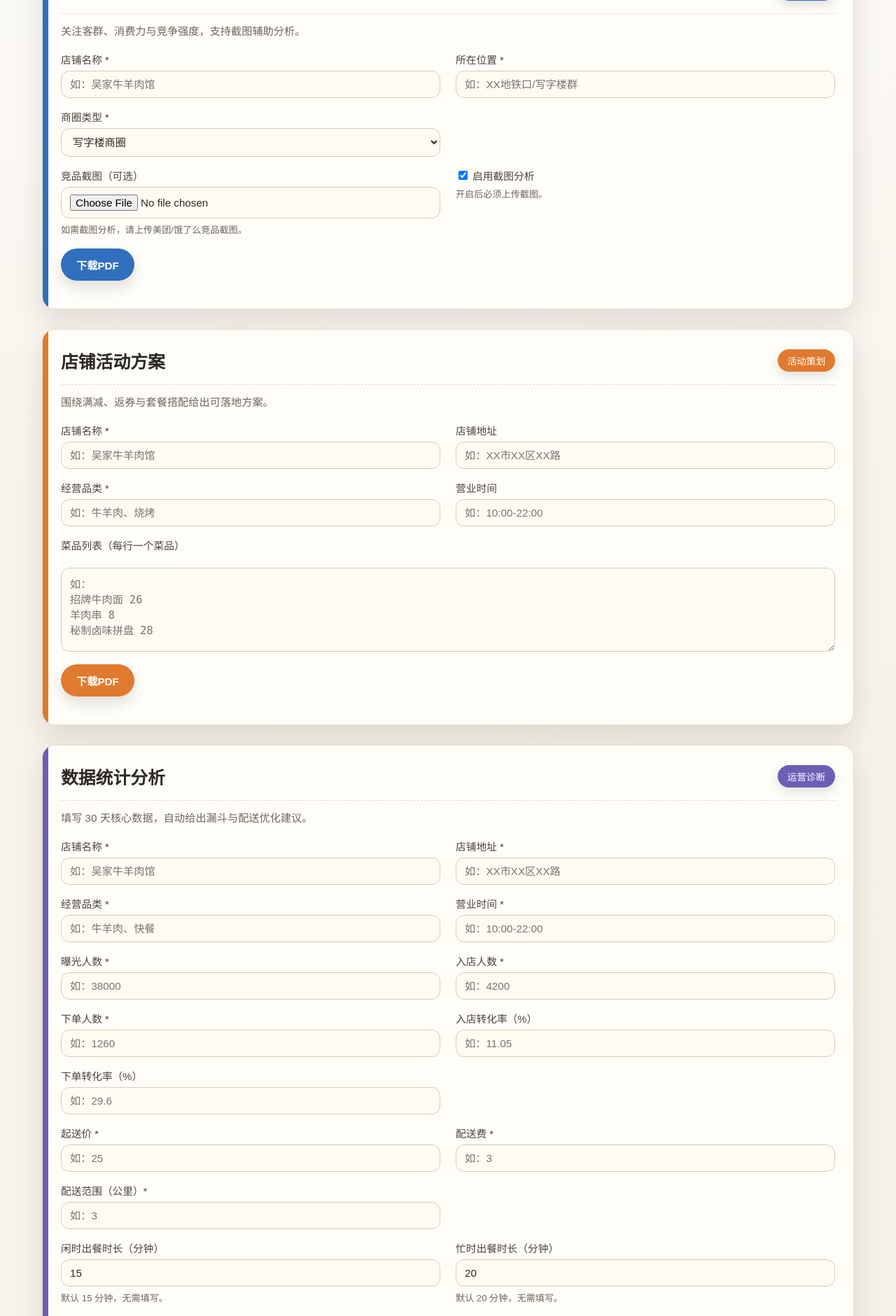
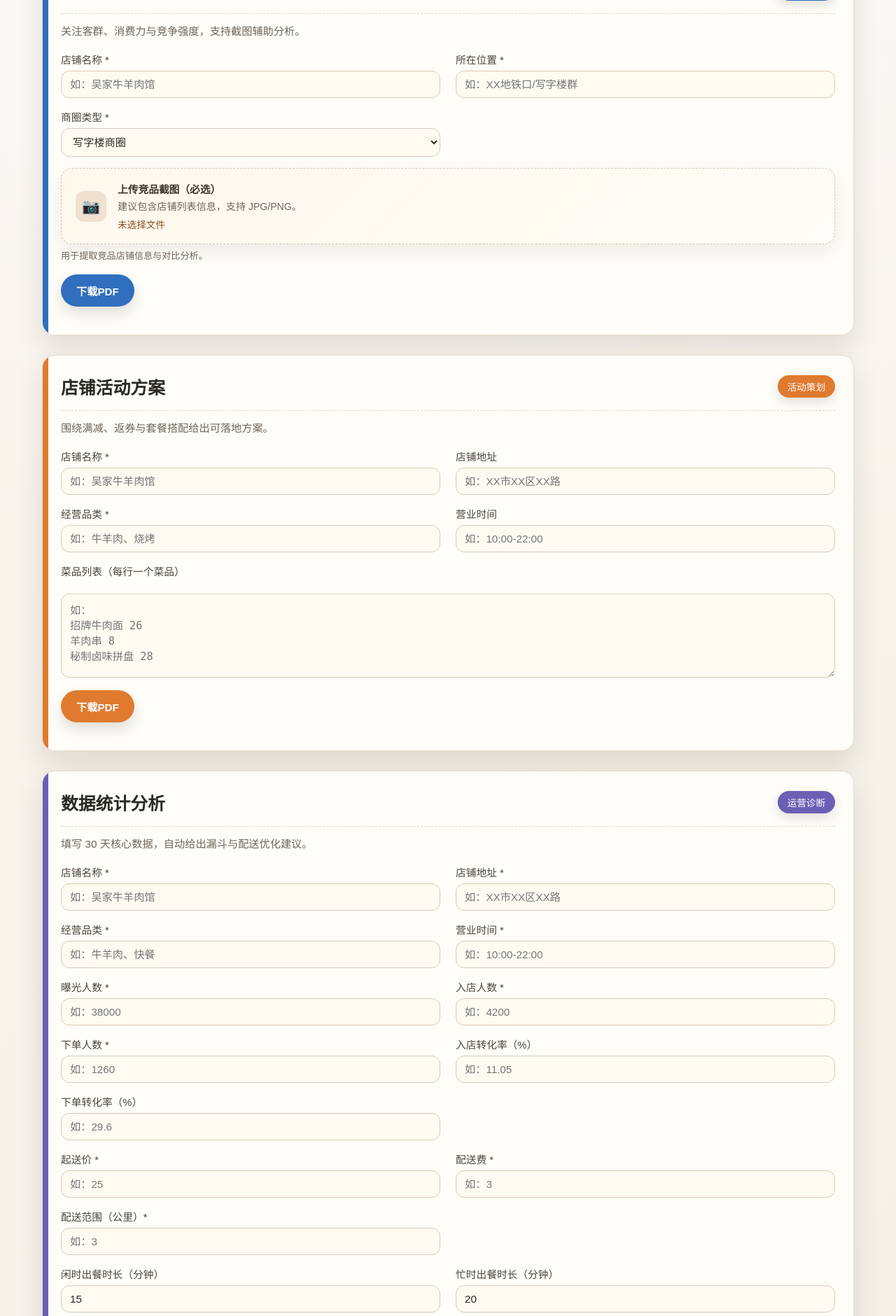
Before and after one commit to tuosir90/sijiantaoxinban-xiazai, a Python web app: template backend/app/templates/unified-ui.html in a window 1280 px wide. Shown: the part 967-2847 px from the top of the page at 70% size. Run offline with Jinja, Linux system fonts and the light colour scheme; the template is opened without the code that fills it, so the values that code supplies are empty.

Commit message:
商圈截图必选并美化上传区域

```diff
--- a/backend/app/templates/unified-ui.html
+++ b/backend/app/templates/unified-ui.html
@@ -208,6 +208,68 @@
       cursor: pointer;
     }
 
+    .upload-section {
+      margin-top: 16px;
+    }
+
+    .upload-input {
+      position: absolute;
+      width: 1px;
+      height: 1px;
+      padding: 0;
+      margin: -1px;
+      overflow: hidden;
+      clip: rect(0, 0, 0, 0);
+      border: 0;
+    }
+
+    .upload-card {
+      display: flex;
+      align-items: center;
+      gap: 16px;
+      padding: 18px 20px;
+      border-radius: 16px;
+      border: 1.5px dashed #d7c8b3;
+      background: linear-gradient(135deg, rgba(255, 248, 236, 0.95), rgba(255, 252, 246, 0.9));
+      box-shadow: 0 10px 24px rgba(32, 24, 16, 0.08);
+      cursor: pointer;
+      transition: border 0.2s ease, box-shadow 0.2s ease, transform 0.2s ease;
+    }
+
+    .upload-card:hover {
+      border-color: #b07a4a;
+      box-shadow: 0 14px 30px rgba(32, 24, 16, 0.14);
+      transform: translateY(-1px);
+    }
+
+    .upload-icon {
+      width: 44px;
+      height: 44px;
+      border-radius: 12px;
+      background: rgba(155, 91, 42, 0.15);
+      display: grid;
+      place-items: center;
+      color: #8a4b1f;
+      font-size: 1.3rem;
+    }
+
+    .upload-title {
+      font-weight: 600;
+      margin-bottom: 4px;
+      color: #3d352b;
+    }
+
+    .upload-desc {
+      font-size: 0.88rem;
+      color: var(--muted);
+    }
+
+    .upload-filename {
+      margin-top: 6px;
+      font-size: 0.85rem;
+      color: #8a4b1f;
+    }
+
     .range-wrap {
       display: flex;
       flex-direction: column;
@@ -396,19 +458,17 @@
         </div>
       </div>
 
-      <div class="field-grid" style="margin-top:16px;">
-        <div>
-          <label for="market-screenshot">竞品截图（可选）</label>
-          <input id="market-screenshot" name="screenshot" type="file" accept="image/*" />
-          <div class="hint">如需截图分析，请上传美团/饿了么竞品截图。</div>
-        </div>
-        <div>
-          <label>
-            <input id="market-enableScreenshot" name="enableScreenshotAnalysis" type="checkbox" checked />
-            启用截图分析
-          </label>
-          <div class="hint">开启后必须上传截图。</div>
-        </div>
+      <div class="upload-section">
+        <input id="market-screenshot" class="upload-input" name="screenshot" type="file" accept="image/*" required />
+        <label class="upload-card" for="market-screenshot">
+          <div class="upload-icon">📷</div>
+          <div>
+            <div class="upload-title">上传竞品截图（必选）</div>
+            <div class="upload-desc">建议包含店铺列表信息，支持 JPG/PNG。</div>
+            <div class="upload-filename" data-role="marketScreenshotName">未选择文件</div>
+          </div>
+        </label>
+        <div class="hint">用于提取竞品店铺信息与对比分析。</div>
       </div>
 
       <div class="actions">
@@ -758,8 +818,8 @@
           check("storeName");
           check("location");
           check("areaType");
-          if (payload.enableScreenshotAnalysis && !screenshotFile) {
-            return "已开启截图分析，请上传竞品截图。";
+          if (!screenshotFile) {
+            return "请上传竞品截图。";
           }
         }
 
@@ -810,7 +870,6 @@
         const button = form.querySelector('[data-action="download"]');
         const statusEl = form.querySelector('[data-role="status"]');
         const errorEl = form.querySelector('[data-role="error"]');
-        const enableScreenshot = form.querySelector('input[name="enableScreenshotAnalysis"]');
         const screenshotInput = form.querySelector('input[type="file"][name="screenshot"]');
 
         setupPriceRange(form);
@@ -819,6 +878,18 @@
           el.addEventListener("input", () => el.classList.remove("is-error"));
           el.addEventListener("change", () => el.classList.remove("is-error"));
         });
+
+        if (module === "market" && screenshotInput) {
+          const nameEl = form.querySelector('[data-role="marketScreenshotName"]');
+          const updateName = () => {
+            const file = screenshotInput.files && screenshotInput.files[0];
+            if (nameEl) {
+              nameEl.textContent = file ? file.name : "未选择文件";
+            }
+          };
+          screenshotInput.addEventListener("change", updateName);
+          updateName();
+        }
 
         if (!button) return;
         const defaultText = button.textContent;
@@ -832,9 +903,6 @@
 
           const payload = collectPayload(form, module);
           const screenshotFile = screenshotInput ? screenshotInput.files[0] : null;
-          if (enableScreenshot && !enableScreenshot.checked && payload.enableScreenshotAnalysis) {
-            payload.enableScreenshotAnalysis = false;
-          }
 
           const validationError = validatePayload(form, module, payload, screenshotFile);
           if (validationError) {
@@ -848,7 +916,7 @@
           const formData = new FormData();
           formData.append("module", module);
           formData.append("payload_json", JSON.stringify(payload));
-          if (module === "market" && payload.enableScreenshotAnalysis && screenshotFile) {
+          if (module === "market" && screenshotFile) {
             formData.append("screenshot", screenshotFile);
           }
 
```
Also changed, not shown: tests/node/market-screenshot-required.test.js (added, +11 -0 lines).
